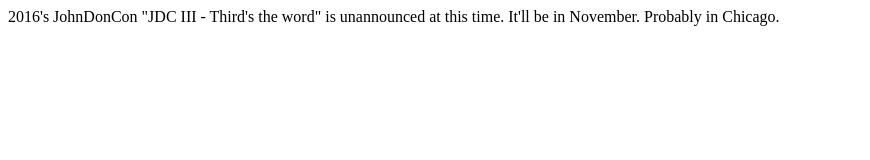
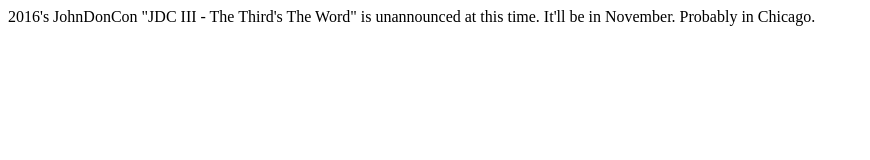
Before and after one commit to donjo/jdc, a plain HTML site: page index.html in a window 1280 px wide. Shown: the whole page, without its empty margins (0-870 px from the left). Drawn offline with Linux system fonts and the light colour scheme.

Commit message:
Update index.html

```diff
--- a/index.html
+++ b/index.html
@@ -3,6 +3,8 @@
     <head>
     </head>
     <body>
-        2016's JohnDonCon "JDC III - Third's the word" is unannounced at this time. It'll be in November. Probably in Chicago.
+        2016's JohnDonCon "JDC III - The Third's The Word" is unannounced at this time.
+        It'll be in November.
+        Probably in Chicago.
     </body>
 </html>
```
